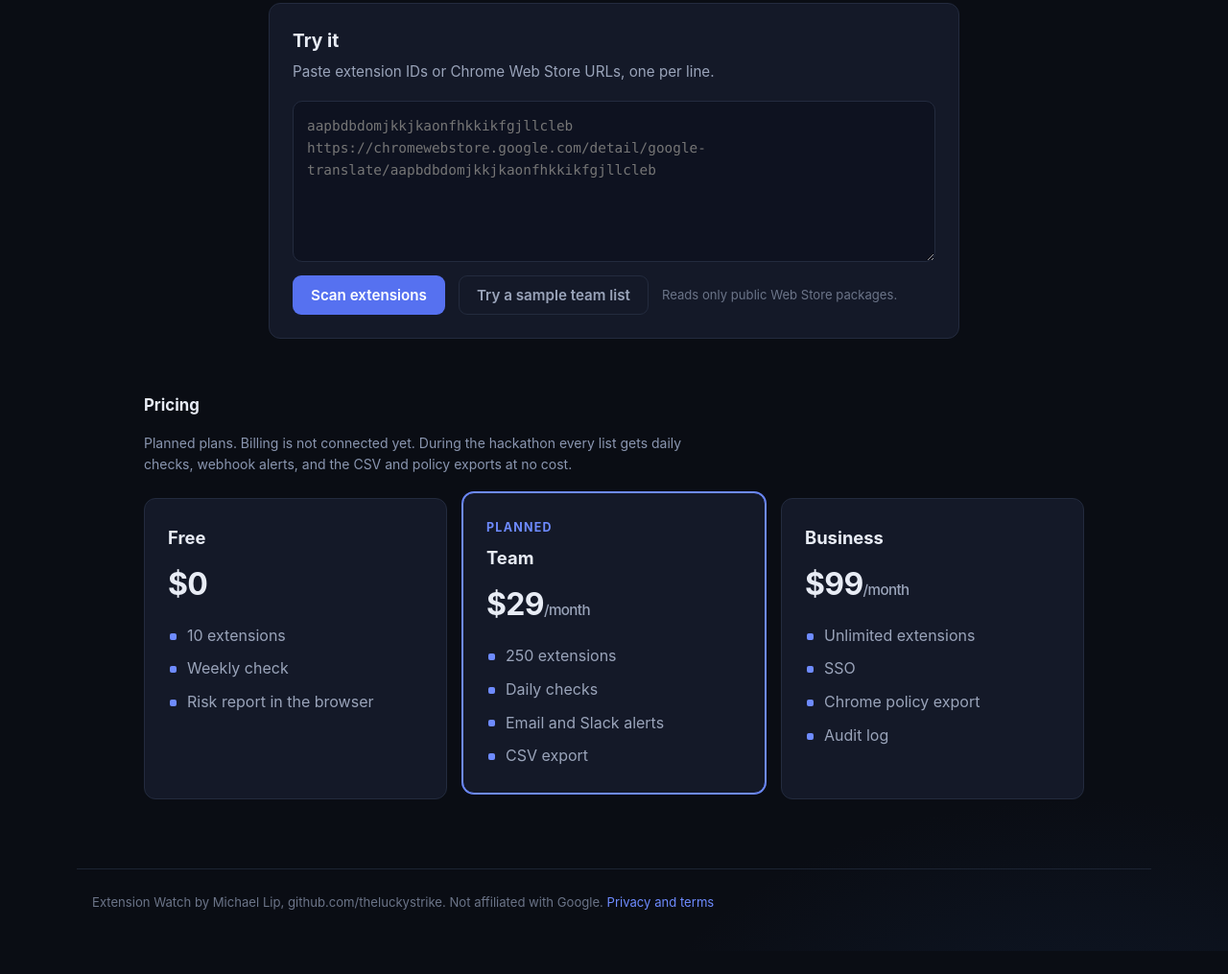
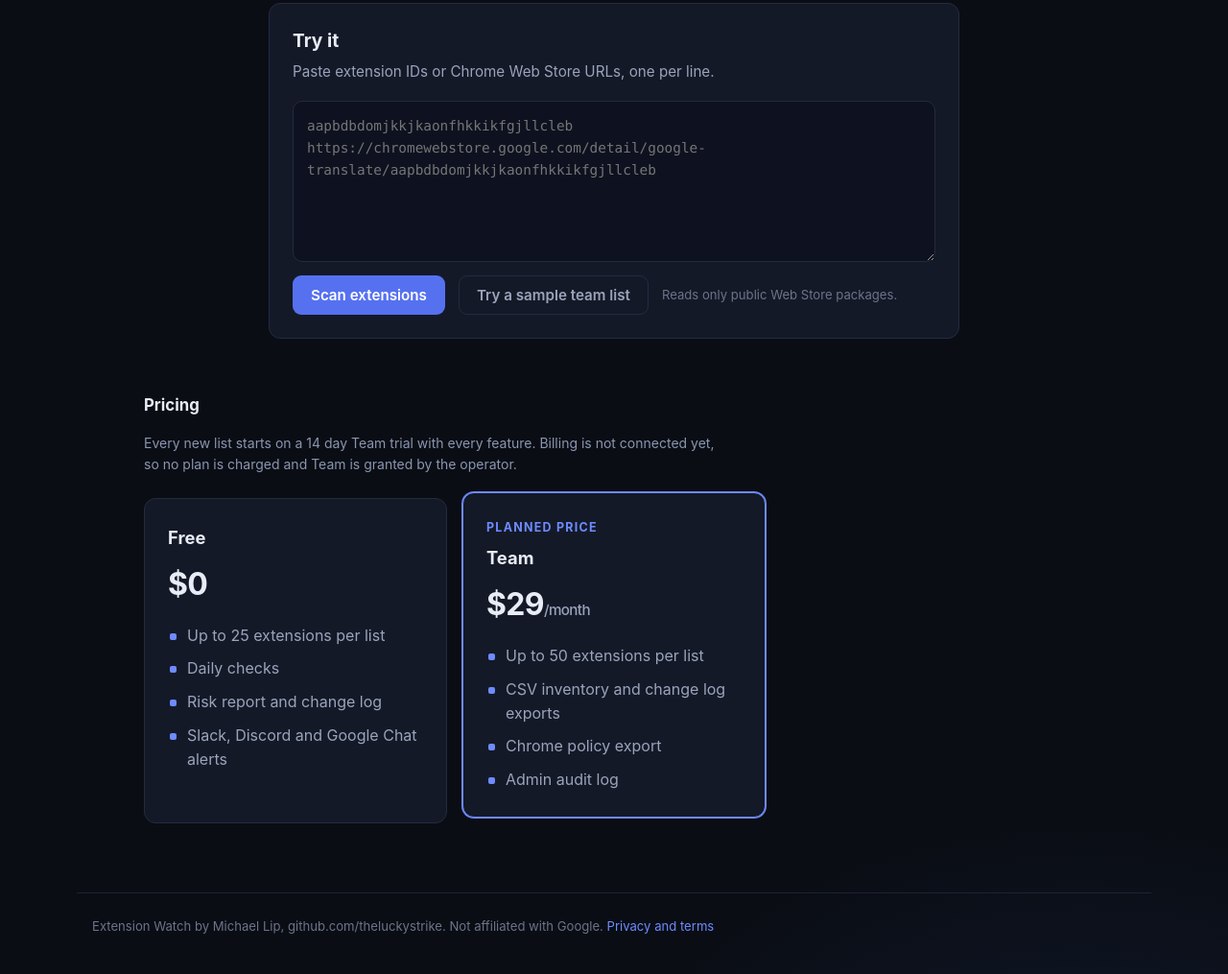
Before and after one commit to jay23606/extension-watch, a website: page web/index.html in a window 1280 px wide. Shown: the part 534-1549 px from the top of the page at 96% size. Before the commit the page ends 1525 px from the top, so only its background shows below. Drawn offline with Linux system fonts and the light colour scheme.

Commit message:
Landing page shows the two plans that exist in code, hidden elements stay hidden on Free lists
Co-Authored-By: Claude Opus 5.5 <noreply@anthropic.com>

```diff
--- a/web/index.html
+++ b/web/index.html
@@ -47,36 +47,27 @@
 
       <section class="pricing" aria-labelledby="pricing-heading">
         <h2 class="section-title" id="pricing-heading">Pricing</h2>
-        <p class="page-note">Planned plans. Billing is not connected yet. During the hackathon every list gets daily checks, webhook alerts, and the CSV and policy exports at no cost.</p>
+        <p class="page-note">Every new list starts on a 14 day Team trial with every feature. Billing is not connected yet, so no plan is charged and Team is granted by the operator.</p>
         <div class="pricing__grid">
           <article class="plan">
             <h3 class="plan__name">Free</h3>
             <p class="plan__price">$0</p>
             <ul class="plan__features">
-              <li>10 extensions</li>
-              <li>Weekly check</li>
-              <li>Risk report in the browser</li>
+              <li>Up to 25 extensions per list</li>
+              <li>Daily checks</li>
+              <li>Risk report and change log</li>
+              <li>Slack, Discord and Google Chat alerts</li>
             </ul>
           </article>
           <article class="plan plan--featured">
-            <p class="plan__flag">Planned</p>
+            <p class="plan__flag">Planned price</p>
             <h3 class="plan__name">Team</h3>
             <p class="plan__price">$29<span class="plan__period">/month</span></p>
             <ul class="plan__features">
-              <li>250 extensions</li>
-              <li>Daily checks</li>
-              <li>Email and Slack alerts</li>
-              <li>CSV export</li>
-            </ul>
-          </article>
-          <article class="plan">
-            <h3 class="plan__name">Business</h3>
-            <p class="plan__price">$99<span class="plan__period">/month</span></p>
-            <ul class="plan__features">
-              <li>Unlimited extensions</li>
-              <li>SSO</li>
+              <li>Up to 50 extensions per list</li>
+              <li>CSV inventory and change log exports</li>
               <li>Chrome policy export</li>
-              <li>Audit log</li>
+              <li>Admin audit log</li>
             </ul>
           </article>
         </div>
--- a/web/styles.css
+++ b/web/styles.css
@@ -88,8 +88,9 @@ button {
   padding: 20px 16px 72px;
 }
 
-.view[hidden] {
-  display: none;
+.view[hidden],
+[hidden] {
+  display: none !important;
 }
 
 /* ---------- header ---------- */
```
